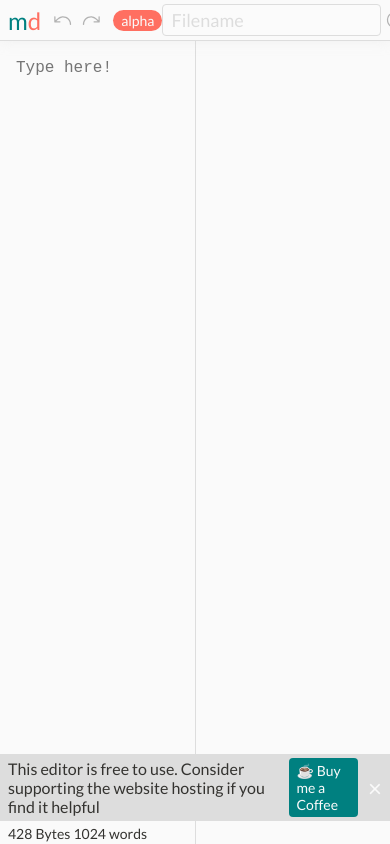
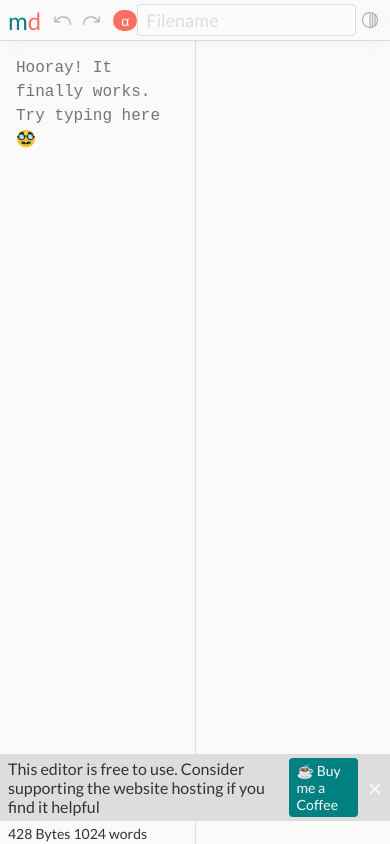
Before and after one commit to rajathc/mdoodle, a plain HTML site: page index.html in a window 390 px wide. Drawn offline with nearby package versions, Linux system fonts and the light colour scheme.

Commit message:
fixed the markdown text editor. Officially in alpha

```diff
--- a/index.html
+++ b/index.html
@@ -38,8 +38,10 @@
                     </div>
                 </div>
                 <div class="version">
-                    alpha
+                    <span class="alpha-text">alpha</span>
+                    <span class="alpha-symbol">&#945;</span>
                 </div>
+
             </div>
                 <!-- Filename -->
             <div class="filename">
@@ -67,11 +69,12 @@
         <!-- Markdown Editor -->
 
         <div class="editor-container">
-            <textarea id="markdown-editor" placeholder="Type here!"></textarea>
+            <textarea id="markdown-editor" placeholder="Hooray! It finally works. Try typing here 🥸 "></textarea>
             <div class="separator"></div>
             <div id="preview"></div>
         </div>
 
+        <!-- Target Popup -->
         <div id="popup" class="popup">
             <div class="target-popup">
                 <div>Word Target</div>
@@ -80,6 +83,14 @@
             </div>
         </div>
 
+<!-- Version popup -->
+        <!-- <div id="version-popup" class="popup">
+            <div class="popup-content">
+            <h3>Version History</h3>
+            <p>Details about version history can go here.</p>
+            <button id="close-popup-btn">Close</button>
+            </div>
+        </div> -->
 <!-- Footer -->
         <footer class="footer">
             <div id="banner" class="banner">
--- a/styles.css
+++ b/styles.css
@@ -182,13 +182,19 @@ input[type=text]{
     display: block;
 }
 
-.version{
+.version {
     background-color: var(--secondary-color);
     padding: 2px 8px;
     font-size: 14px;
     color: var(--dark-text-color);
     border-radius: 9999px;
     cursor: pointer;
+    display: flex;
+    align-items: center;
+}
+
+.alpha-symbol {
+    display: none;
 }
 
 /* Markdown Styles */
@@ -388,4 +394,10 @@ button{
     .hidden-sm{
         display: none;
     }
+        .alpha-text {
+        display: none;
+    }
+    .alpha-symbol {
+        display: inline;
+    }
 }
```
